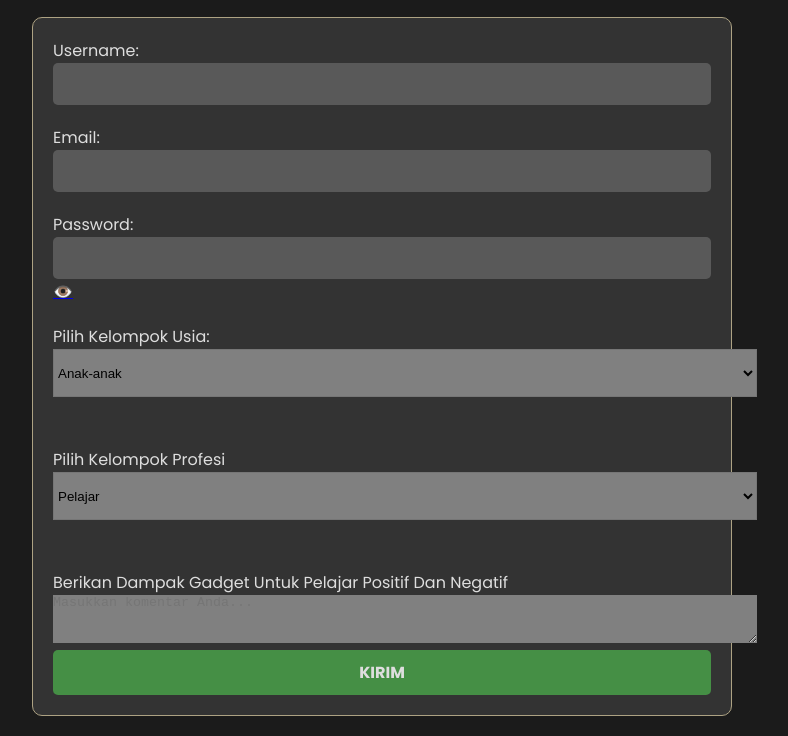
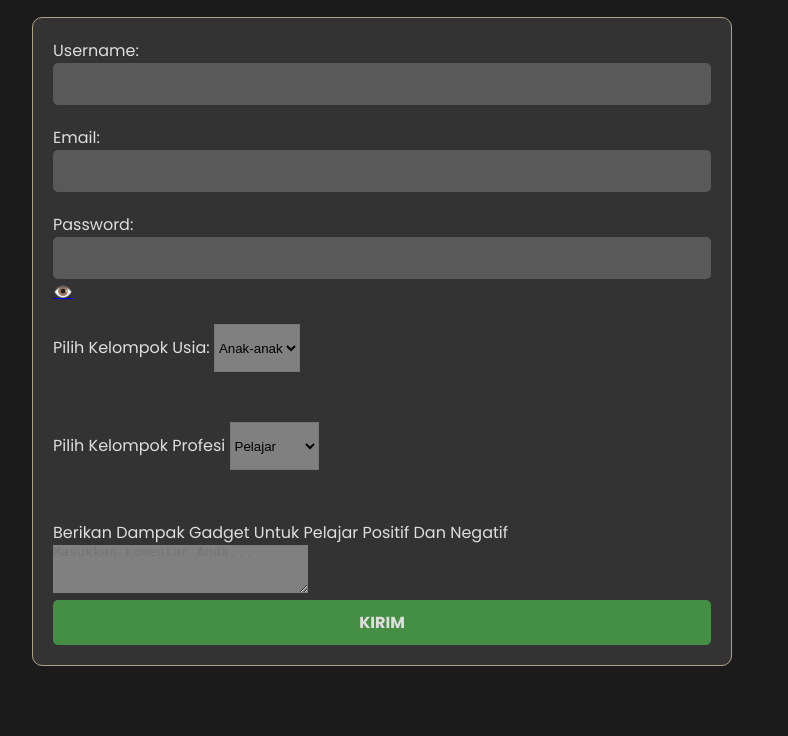
Before and after one commit to naufalganteng1/www.kemend, a plain HTML site: page index.html in a window 1280 px wide. Shown: the part 71-807 px from the top of the page, without its empty margins (258-1046 px from the left). Drawn offline with Linux system fonts and the light colour scheme.

Commit message:
Update style.css

```diff
--- a/css/style.css
+++ b/css/style.css
@@ -1,13 +1,11 @@
 *{padding:0;margin:0;box-sizing:border-box}html{scroll-behavior:smooth}body{width:100%;font-family:"Poppins",sans-serif;background-color:#1b1b1b;color:#dedede}input,textarea,button{outline:none;border:none}main{width:100%;padding:20px}main .title{text-align:center;margin-bottom:20px}main .form{width:100%;max-width:700px;margin:0 auto;background-color:#333;border-radius:10px;border:1px solid #ada283;padding:20px}main .form .field{width:100%;margin-bottom:20px}main .form .field input,main .form .field textarea{width:100%;padding:10px;border-radius:5px;background-color:#ffffff30;color:#dedede;resize:none;border:1px solid rgba(0,0,0,0);font-family:"Poppins",sans-serif}main .form .field input:focus,main .form .field textarea:focus{border:1px solid #ada283}main .form .field button{width:100%;padding:10px;border-radius:5px;background-color:#458f45;color:#dedede;font-weight:bold;font-size:1em;font-family:"Poppins",sans-serif;cursor:pointer}main .form .field:last-child{margin-bottom:0}
 
 .drop{
-    width: 88vh;
     height: 6vh;
     background-color: gray;
 }
 
 .text{
-    width: 88vh;
     height: 6vh;
     background-color: gray;
 }
```
